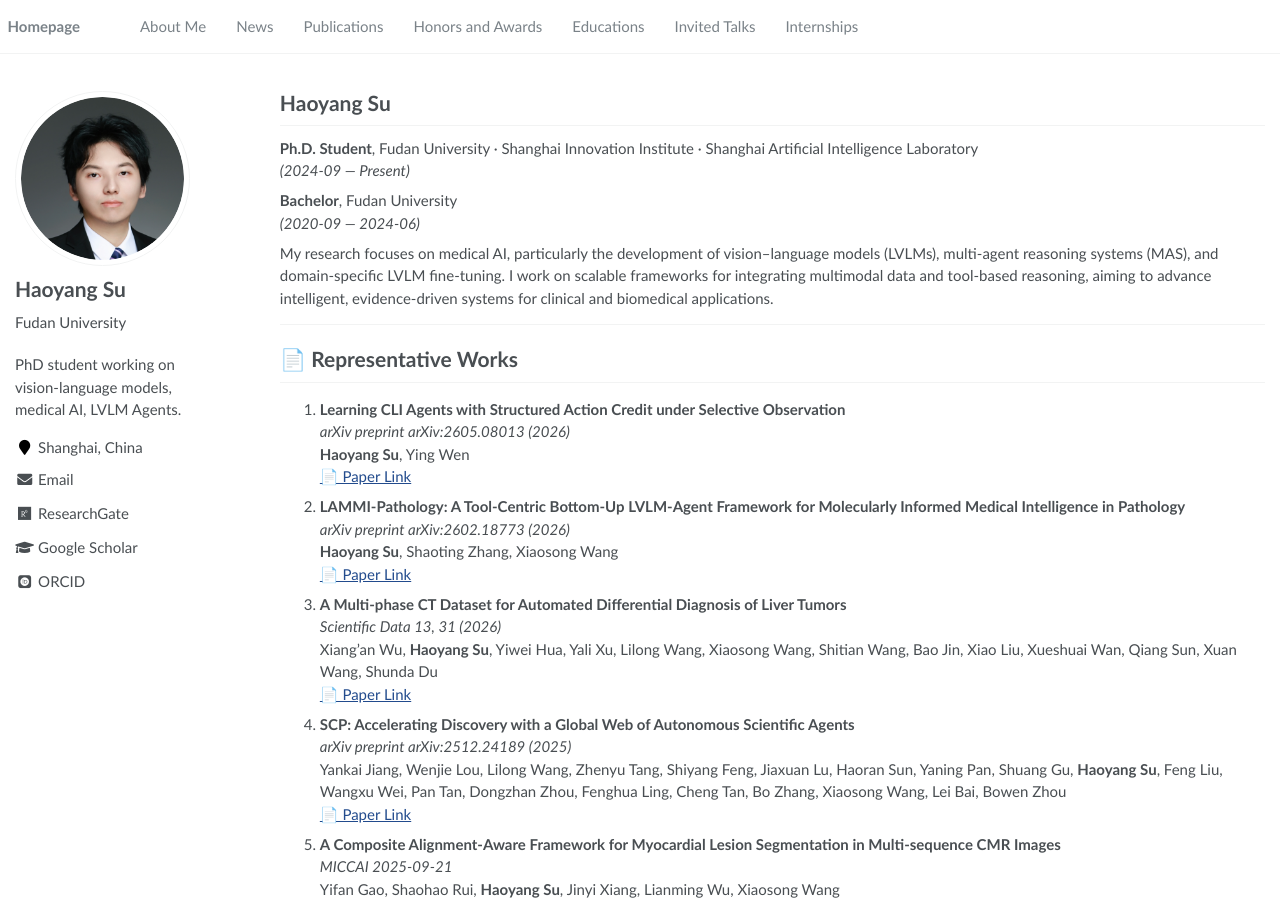
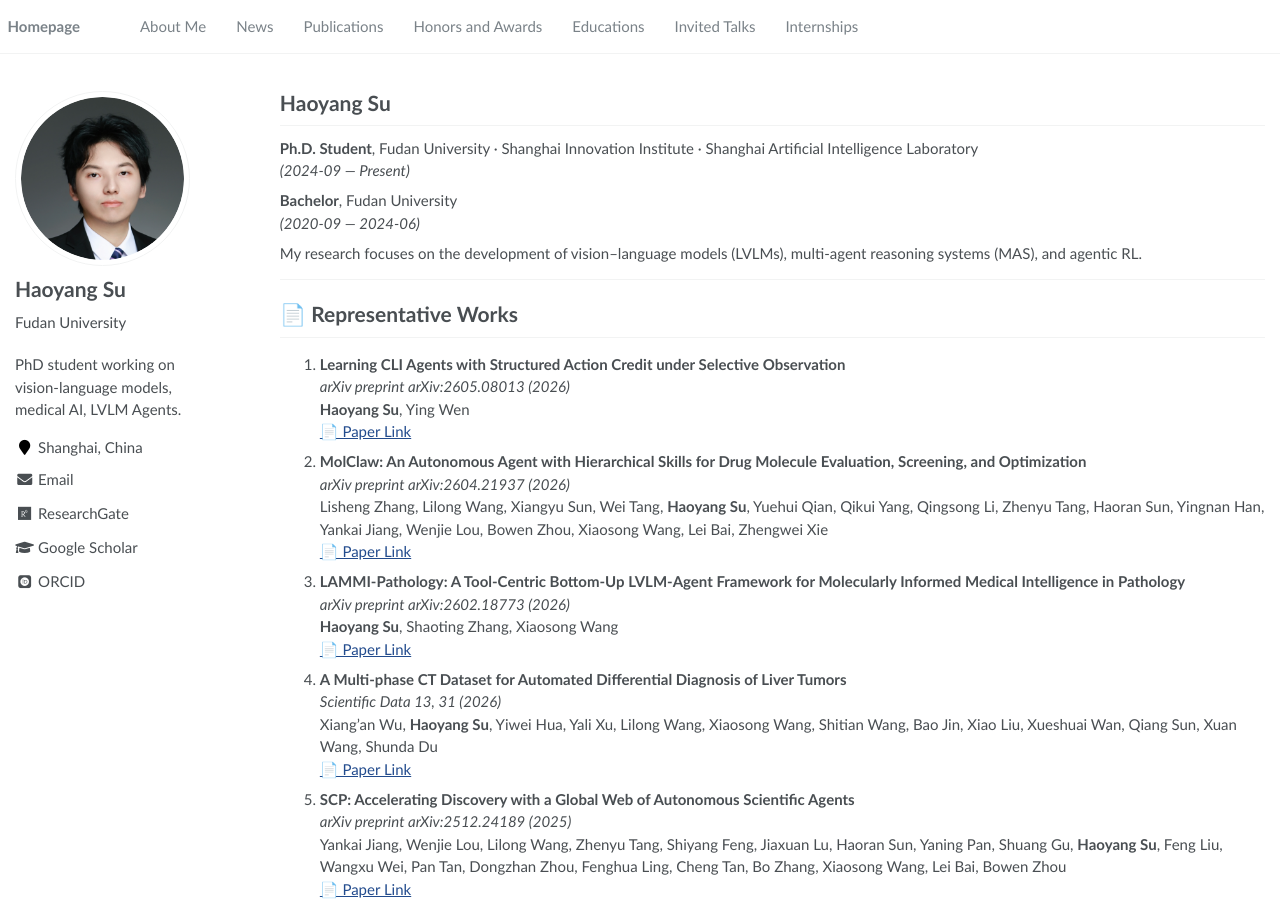
Before and after one commit to Hoyant-Su/Hoyant-Su.github.io, a Jekyll site: the page built from _pages/about.md, in a window 1280 px wide and 900 px high. Built offline with Jekyll 4.4.1, drawn with Linux system fonts in a browser that asks for light colours; some web fonts are replaced.

Commit message:
auto commit on 2026-05-11 14:45:49

```diff
--- a/_pages/about.md
+++ b/_pages/about.md
@@ -25,7 +25,7 @@ redirect_from:
 **Bachelor**, Fudan University
 *(2020-09 — 2024-06)*
 
-My research focuses on medical AI, particularly the development of vision–language models (LVLMs), multi-agent reasoning systems (MAS), and domain-specific LVLM fine-tuning. I work on scalable frameworks for integrating multimodal data and tool-based reasoning, aiming to advance intelligent, evidence-driven systems for clinical and biomedical applications.
+My research focuses on the development of vision–language models (LVLMs), multi-agent reasoning systems (MAS), and agentic RL.
 
 ---
 
@@ -36,37 +36,42 @@ My research focuses on medical AI, particularly the development of vision–lang
    **Haoyang Su**, Ying Wen
    [📄 Paper Link](https://arxiv.org/abs/2605.08013)
 
-2. **LAMMI-Pathology: A Tool-Centric Bottom-Up LVLM-Agent Framework for Molecularly Informed Medical Intelligence in Pathology**
+2. **MolClaw: An Autonomous Agent with Hierarchical Skills for Drug Molecule Evaluation, Screening, and Optimization**
+   *arXiv preprint arXiv:2604.21937 (2026)*
+   Lisheng Zhang, Lilong Wang, Xiangyu Sun, Wei Tang, **Haoyang Su**, Yuehui Qian, Qikui Yang, Qingsong Li, Zhenyu Tang, Haoran Sun, Yingnan Han, Yankai Jiang, Wenjie Lou, Bowen Zhou, Xiaosong Wang, Lei Bai, Zhengwei Xie
+   [📄 Paper Link](https://arxiv.org/abs/2604.21937)
+
+3. **LAMMI-Pathology: A Tool-Centric Bottom-Up LVLM-Agent Framework for Molecularly Informed Medical Intelligence in Pathology**
    *arXiv preprint arXiv:2602.18773 (2026)*
    **Haoyang Su**, Shaoting Zhang, Xiaosong Wang
    [📄 Paper Link](https://arxiv.org/abs/2602.18773)
 
-3. **A Multi-phase CT Dataset for Automated Differential Diagnosis of Liver Tumors**
+4. **A Multi-phase CT Dataset for Automated Differential Diagnosis of Liver Tumors**
    *Scientific Data 13, 31 (2026)*
    Xiang'an Wu, **Haoyang Su**, Yiwei Hua, Yali Xu, Lilong Wang, Xiaosong Wang, Shitian Wang, Bao Jin, Xiao Liu, Xueshuai Wan, Qiang Sun, Xuan Wang, Shunda Du
    [📄 Paper Link](https://www.nature.com/articles/s41597-025-06343-4)
 
-4. **SCP: Accelerating Discovery with a Global Web of Autonomous Scientific Agents**
+5. **SCP: Accelerating Discovery with a Global Web of Autonomous Scientific Agents**
    *arXiv preprint arXiv:2512.24189 (2025)*
    Yankai Jiang, Wenjie Lou, Lilong Wang, Zhenyu Tang, Shiyang Feng, Jiaxuan Lu, Haoran Sun, Yaning Pan, Shuang Gu, **Haoyang Su**, Feng Liu, Wangxu Wei, Pan Tan, Dongzhan Zhou, Fenghua Ling, Cheng Tan, Bo Zhang, Xiaosong Wang, Lei Bai, Bowen Zhou
    [📄 Paper Link](https://arxiv.org/abs/2512.24189)
 
-5. **A Composite Alignment-Aware Framework for Myocardial Lesion Segmentation in Multi-sequence CMR Images**
+6. **A Composite Alignment-Aware Framework for Myocardial Lesion Segmentation in Multi-sequence CMR Images**
    *MICCAI 2025-09-21*
    Yifan Gao, Shaohao Rui, **Haoyang Su**, Jinyi Xiang, Lianming Wu, Xiaosong Wang
    [📄 Paper Link](https://link.springer.com/chapter/10.1007/978-3-032-04927-8_1)
 
-6. **CTSL: Codebook-based Temporal-Spatial Learning for Accurate Non-Contrast Cardiac Risk Prediction Using Cine MRIs**
+7. **CTSL: Codebook-based Temporal-Spatial Learning for Accurate Non-Contrast Cardiac Risk Prediction Using Cine MRIs**
    *MICCAI 2025-09-18*
    **Haoyang Su**, Shaohao Rui, Jinyi Xiang, Lianming Wu, Xiaosong Wang
    [📄 Paper Link](https://link.springer.com/chapter/10.1007/978-3-032-05182-0_15)
 
-7. **PRISM: Unsupervised Visual Representations and Textual Prompts for Explainable MACE Survival Prediction from Cardiac Cine MRI**
+8. **PRISM: Unsupervised Visual Representations and Textual Prompts for Explainable MACE Survival Prediction from Cardiac Cine MRI**
    *arXiv preprint arXiv:2508.19325 (2025)*
    **Haoyang Su**, Jin-Yi Xiang, Shaohao Rui, Yifan Gao, Xingyu Chen, Tingxuan Yin, Xiaosong Wang, Lian-Ming Wu
    [📄 Paper Link](https://arxiv.org/abs/2508.19325)
 
-8. **CardioCoT: Hierarchical Reasoning for Multimodal Survival Analysis**
+9. **CardioCoT: Hierarchical Reasoning for Multimodal Survival Analysis**
    *arXiv preprint arXiv:2505.19195 (2025)*
    Shaohao Rui, **Haoyang Su**, Jinyi Xiang, Lian-Ming Wu, Xiaosong Wang
    [📄 Paper Link](https://arxiv.org/abs/2505.19195)
```
